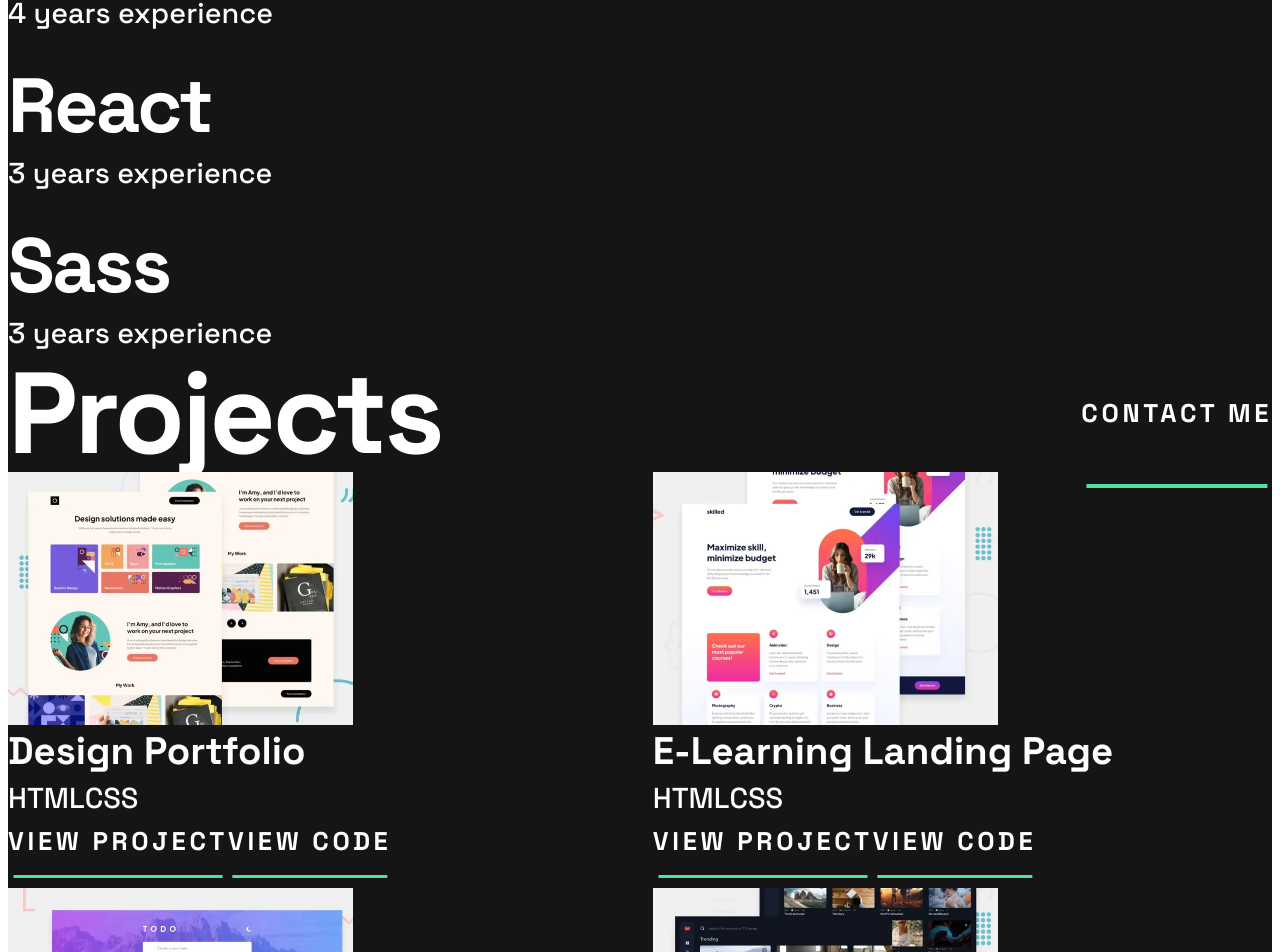
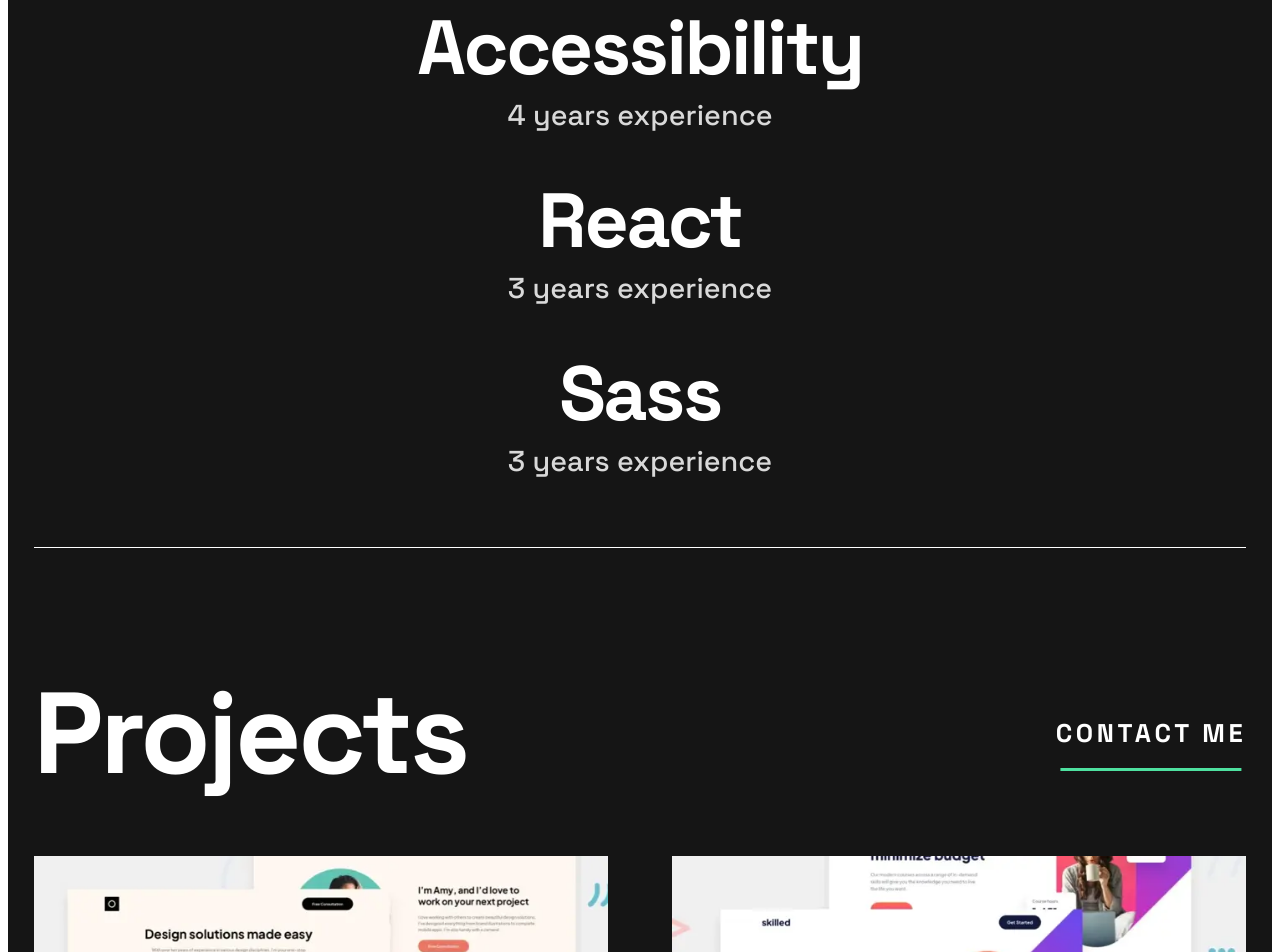
Before and after one commit to hamilton-i7/developer-portfolio, a Next.js app in the folder root/: page / in a window 1280 px wide. Shown: the part 1831-2783 px from the top of the page. Built offline with nearby package versions, Linux system fonts and the light colour scheme.

Commit message:
Add styles to technologies & projects sections

```diff
--- /dev/null
+++ b/root/components/common/divider.tsx
@@ -0,0 +1,19 @@
+import React from 'react'
+import MuiDivider, {
+  DividerProps as MuiDividerProps,
+} from '@mui/material/Divider'
+
+const Divider = ({ light = true, sx, ...props }: MuiDividerProps) => {
+  return (
+    <MuiDivider
+      light={light}
+      sx={{
+        borderColor: theme => theme.palette.common.white,
+        ...sx,
+      }}
+      {...props}
+    />
+  )
+}
+
+export default Divider
--- a/root/components/home/hero.tsx
+++ b/root/components/home/hero.tsx
@@ -3,6 +3,7 @@
 import Typography from '@mui/material/Typography'
 import React from 'react'
 import Button from '../common/button'
+import Divider from '../common/divider'
 
 const PatternRings = () => {
   return (
@@ -42,7 +43,7 @@
 const Hero = () => {
   return (
     <Stack
-      component='section'
+      component='header'
       sx={{
         alignItems: 'center',
         textAlign: 'center',
--- a/root/components/home/projects.tsx
+++ b/root/components/home/projects.tsx
@@ -5,26 +5,26 @@
 import Typography from '@mui/material/Typography'
 import Button from '../common/button'
 import Grid from '@mui/material/Grid'
-import Image from 'next/image'
+import Box from '@mui/material/Box'
 
 const Project = ({ project }: { project: IProject }) => {
   return (
     <Stack>
-      <Image
+      <Box
+        component='img'
         src={project.imgSrc.small}
         alt={project.name}
-        width={345}
-        height={253}
+        sx={{ mb: '2rem' }}
       />
-      <Typography variant='h4' component='h3'>
+      <Typography variant='h4' component='h3' sx={{ mb: '2rem' }}>
         {project.name}
       </Typography>
-      <Stack direction='row'>
+      <Stack direction='row' spacing={2.25} sx={{ mb: '2rem' }}>
         {project.technologies.map((technology, index) => (
           <Typography key={index}>{technology}</Typography>
         ))}
       </Stack>
-      <Stack direction='row'>
+      <Stack direction='row' spacing={3.75}>
         <Button>View Project</Button>
         <Button>View Code</Button>
       </Stack>
@@ -37,18 +37,24 @@
     JSON.stringify(collections),
   )
   return (
-    <Stack>
+    <Stack
+      component='main'
+      sx={{
+        padding: '8rem 1.6rem',
+      }}>
       <Stack
         direction='row'
         sx={{
+          alignItems: 'center',
           justifyContent: 'space-between',
+          mb: '4rem',
         }}>
         <Typography variant='h1' component='h2'>
           Projects
         </Typography>
         <Button>Contact me</Button>
       </Stack>
-      <Grid container spacing={2}>
+      <Grid container spacing={5}>
         {projects.map((project, index) => (
           <Grid key={index} item xs={12} tablet={6}>
             <Project project={project} />
--- a/root/components/home/technologies.tsx
+++ b/root/components/home/technologies.tsx
@@ -1,9 +1,11 @@
+import Box from '@mui/material/Box'
 import Grid from '@mui/material/Grid'
 import Stack from '@mui/material/Stack'
 import Typography from '@mui/material/Typography'
 import React from 'react'
 import collections from '../../data/collections.json'
 import { ITechnology } from '../../data/technologies'
+import Divider from '../common/divider'
 
 const Technologies = () => {
   const { technologies }: { technologies: ITechnology[] } = JSON.parse(
@@ -11,18 +13,32 @@
   )
 
   return (
-    <Grid container spacing={2}>
+    <Box sx={{ padding: '0 1.6rem' }} component='section'>
+      <Divider />
+      <Grid
+        container
+        spacing={3}
+        sx={{
+          textAlign: 'center',
+          padding: '4rem 0',
+        }}>
         {technologies.map((technology, index) => (
           <Grid key={index} item xs={12}>
             <Stack>
               <Typography variant='h2' component='h3'>
                 {technology.name}
               </Typography>
-            <Typography variant='body1'>{technology.experience}</Typography>
+              <Typography
+                variant='body1'
+                sx={{ color: theme => theme.palette.neutral.main }}>
+                {technology.experience}
+              </Typography>
             </Stack>
           </Grid>
         ))}
       </Grid>
+      <Divider />
+    </Box>
   )
 }
 
--- a/root/pages/index.tsx
+++ b/root/pages/index.tsx
@@ -1,6 +1,7 @@
-import Divider from '@mui/material/Divider'
+import Box from '@mui/material/Box'
 import Stack from '@mui/material/Stack'
 import Head from 'next/head'
+import Divider from '../components/common/divider'
 import Navbar from '../components/common/navbar'
 import Contact from '../components/home/contact'
 import Hero from '../components/home/hero'
@@ -19,24 +20,21 @@
         <meta name='viewport' content='width=device-width, initial-scale=1' />
         <link rel='icon' href='/favicon-32x32.png' />
       </Head>
-      <Stack
+      <Box
         sx={{
           background: theme => theme.palette.common.black,
           minHeight: '100vh',
           width: '100%',
-          alignItems: 'center',
           overflowX: 'hidden',
           position: 'relative',
           color: theme => theme.palette.common.white,
         }}>
         <Navbar />
         <Hero />
-        <Divider />
         <Technologies />
-        <Divider />
         <Projects />
         <Contact />
-      </Stack>
+      </Box>
     </>
   )
 }
```
Lines whose indentation alone changed are shown as unchanged.
